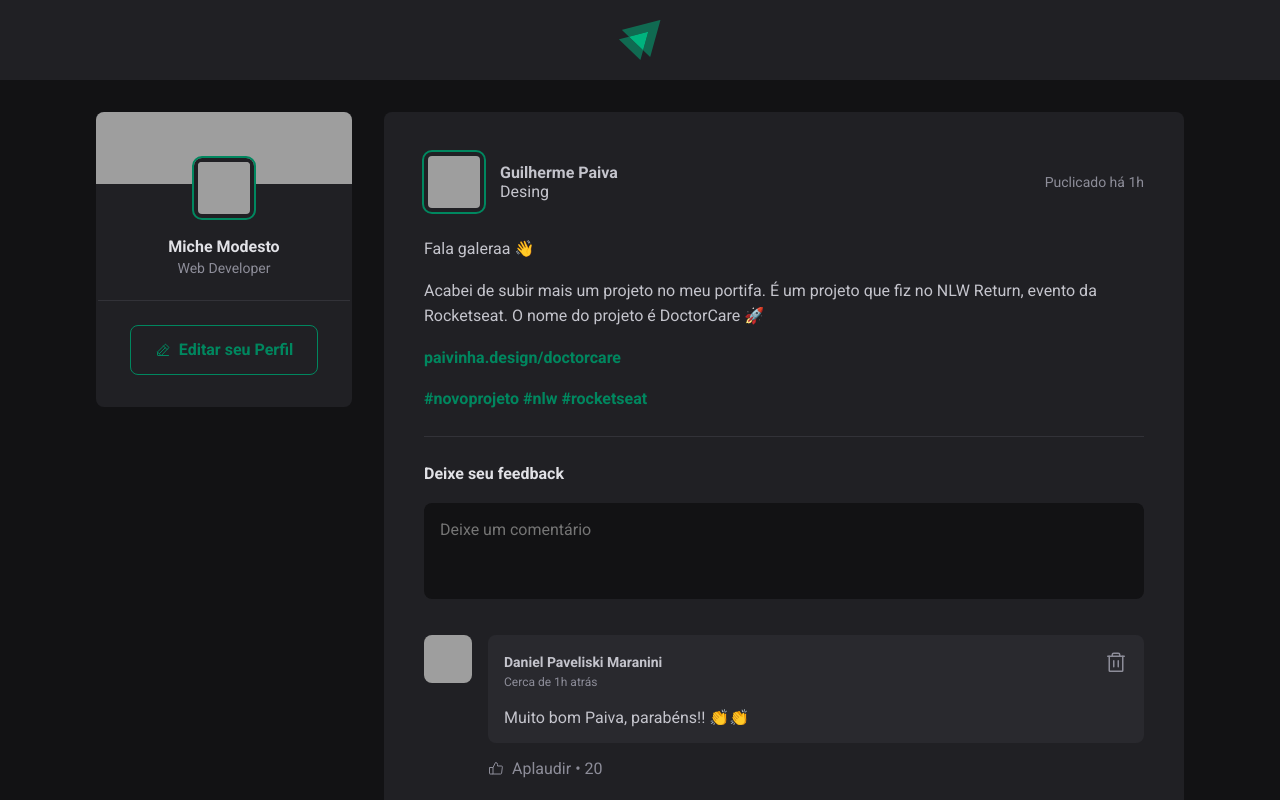
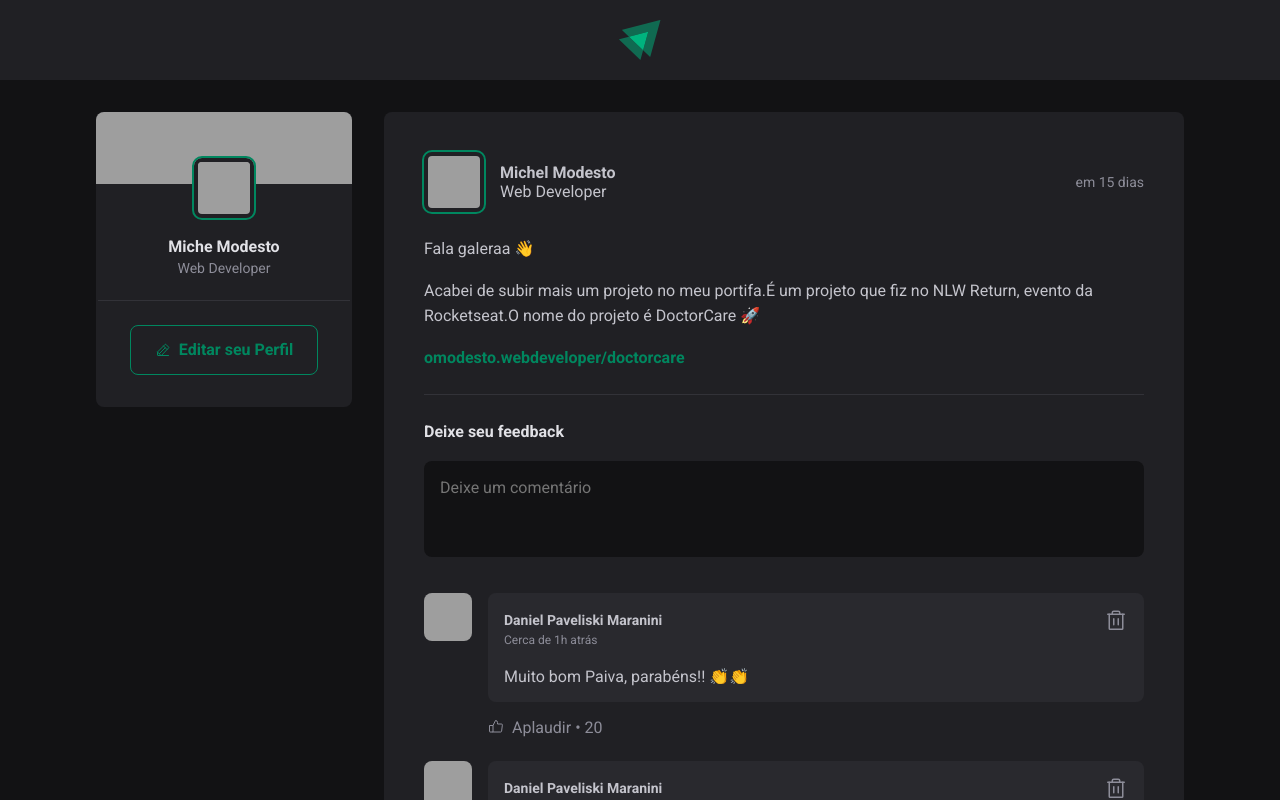
Before and after one commit to MichelModesto/rede-social, a React (Vite) app: page / in a window 1280 px wide. Shown: the top 800 px of the page. Built offline with nearby package versions, Linux system fonts and the light colour scheme; grey boxes are pictures that could not be loaded.

Commit message:
ainda nao ta funcionando o link

```diff
--- a/package.json
+++ b/package.json
@@ -4,7 +4,6 @@
   "version": "0.0.0",
   "type": "module",
   "homepage": "https://michelmodesto.github.io/rede-social/",
-
   "scripts": {
     "dev": "vite",
     "build": "vite build",
@@ -14,6 +13,7 @@
     "preview": "vite preview"
   },
   "dependencies": {
+    "date-fns": "^3.6.0",
     "gh-pages": "^6.1.1",
     "phosphor-react": "^1.4.1",
     "react": "^18.3.1",
--- a/src/App.jsx
+++ b/src/App.jsx
@@ -21,9 +21,7 @@
     content: [
       {type: 'paragraph', content: 'Fala galeraa 👋'},
       {type: 'paragraph', content: 'Acabei de subir mais um projeto no meu portifa.É um projeto que fiz no NLW   Return, evento da Rocketseat.O nome do projeto é DoctorCare 🚀'},
-
-      {type: 'link', content: 'paivinha.design/doctorcare'},
-
+      {type: 'link', content: 'omodesto.webdeveloper/doctorcare'},
     ],
     publishedAt: new Date('2024-08-28 20:00:00')
   },
--- a/src/components/Post.jsx
+++ b/src/components/Post.jsx
@@ -1,3 +1,6 @@
+import {format, formatDistanceToNow} from 'date-fns';
+import ptBR from 'date-fns/locale/pt-BR'
+
 import { Avatar } from './Avatar'
 import { Comment } from './Comment'
 
@@ -5,37 +8,40 @@
 
 
 
-export function Post(props) {
-    console.log(props);
+export function Post({ author, publishedAt, content }) {
+    const publishedDateFormatted = format(publishedAt, "d 'de' LLLL 'às' HH:mm'h'", {
+        locale: ptBR,
+    })
+
+    const publishedDateRelativeToNow = formatDistanceToNow(publishedAt, {
+        locale: ptBR,
+        addSuffix: true,
+    })
 
     return (
         <article className={styles.post}>
             <header>
                 <div className={styles.author}>
-                    <Avatar src="https://media.licdn.com/dms/image/D4D03AQFIzLtnZEuq9A/profile-displayphoto-shrink_800_800/0/1695442047367?e=1728518400&v=beta&t=cH-bmXQBw9tLtgkFxZnGfatHbyC4ux2329DGOttjGe4" />
+                    <Avatar src={author.avatarUrl}/>
                     <div className={styles.authorinfo}>
-                        <strong>Guilherme Paiva</strong>
-                        <span>Desing</span>
+                        <strong>{author.name}</strong>
+                        <span>{author.role}</span>
                     </div>
                 </div>
 
-                <time title='11 de maio às 08:13' dateTime="2022-05-11 08:13:30">Puclicado há 1h</time>
+                <time title={publishedDateFormatted} dateTime={publishedAt.toISOString()}>
+                {publishedDateRelativeToNow}
+                </time>
             </header>
 
             <div className={styles.content}>
-
-                <p>Fala galeraa 👋</p>
-
-                <p>Acabei de subir mais um projeto no meu portifa. É um projeto que fiz no NLW Return, evento da Rocketseat. O nome do projeto é DoctorCare 🚀</p>
-
-                <p><a href="">paivinha.design/doctorcare</a></p>
-
-                <p>
-                    <a href="#">#novoprojeto</a> {' '}
-                    <a href="#">#nlw</a> {' '}
-                    <a href="#">#rocketseat</a>
-                </p>
-
+                    {content.map(line => {
+                        if (line.type === 'paragraph'){
+                            return <p>{line.content}</p>
+                        }else if (line.type === 'link'){
+                            return <p><a href="#">{line.content}</a></p>
+                        }
+                    })}
             </div>
 
             <form className={styles.commentForm}>
```
Also changed, not shown: 1 other file (tests, documents, lock files or other folders).
